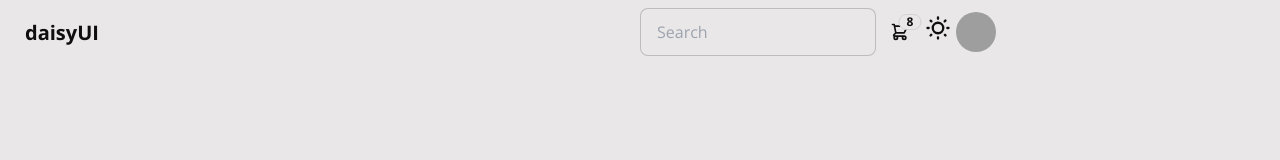
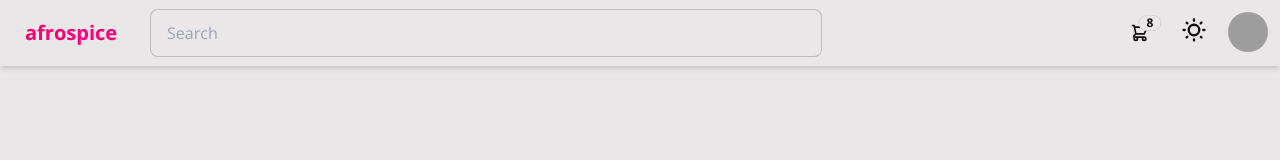
Before and after one commit to dev-Bambam/restaurant-web, a website: page public/home.html in a window 1280 px wide. Drawn offline with nearby package versions, Linux system fonts and the light colour scheme; grey boxes are pictures that could not be loaded.

```diff
--- a/public/home.html
+++ b/public/home.html
@@ -52,41 +52,29 @@
     </style>
   </head>
   <body>
-    <div class="navbar bg-base-100">
-      <!-- logo -->
-      <div class="w-1/2">
-        <a class="btn btn-ghost text-xl">daisyUI</a>
+    <div class="navbar bg-base-100 flex justify-between items-center shadow-md">
+      <!-- Logo -->
+      <a class="btn btn-ghost text-xl text-primary">afrospice</a>
+
+      <!-- Searchbar -->
+      <div class="flex-grow mx-4">
+        <input type="text" placeholder="Search" class="input input-bordered w-full max-w-2xl" />
       </div>
-      <!-- after logo comp -->
-      <div class="w-1/2">
-        <!-- comp div -->
-        <div class="flex">
-          <!-- searchbar -->
-        <div class="form-control w-full">
-          <input type="text" placeholder="Search" class="input input-bordered w-24 md:w-auto lg:w-30rem" />
-        </div>
-        <!-- cart -->
+      <!-- Cart, Theme Controller, and Profile -->
+      <div class="flex space-x-4">
+        <!-- Your existing cart, theme controller, and profile code here -->
+        <div class="col-span-1 flex justify-end items-center space-x-4">
+          <!-- Cart -->
           <div class="dropdown dropdown-end">
             <div tabindex="0" role="button" class="btn btn-ghost btn-circle">
               <div class="indicator">
-              <svg
-                xmlns="http://www.w3.org/2000/svg"
-                class="h-5 w-5"
-                fill="none"
-                viewBox="0 0 24 24"
-                stroke="currentColor">
-                <path
-                  stroke-linecap="round"
-                  stroke-linejoin="round"
-                  stroke-width="2"
-                  d="M3 3h2l.4 2M7 13h10l4-8H5.4M7 13L5.4 5M7 13l-2.293 2.293c-.63.63-.184 1.707.707 1.707H17m0 0a2 2 0 100 4 2 2 0 000-4zm-8 2a2 2 0 11-4 0 2 2 0 014 0z" />
+                <svg xmlns="http://www.w3.org/2000/svg" class="h-5 w-5" fill="none" viewBox="0 0 24 24" stroke="currentColor">
+                  <path stroke-linecap="round" stroke-linejoin="round" stroke-width="2" d="M3 3h2l.4 2M7 13h10l4-8H5.4M7 13L5.4 5M7 13l-2.293 2.293c-.63.63-.184 1.707.707 1.707H17m0 0a2 2 0 100 4 2 2 0 000-4zm-8 2a2 2 0 11-4 0 2 2 0 014 0z" />
                 </svg>
                 <span class="badge badge-sm indicator-item">8</span>
               </div>
             </div>
-          <div
-            tabindex="0"
-            class="card card-compact dropdown-content bg-base-100 z-[1] mt-3 w-52 shadow">
+            <div tabindex="0" class="card card-compact dropdown-content bg-base-100 z-[1] mt-3 w-52 shadow">
               <div class="card-body">
                 <span class="text-lg font-bold">8 Items</span>
                 <span class="text-info">Subtotal: $999</span>
@@ -96,49 +84,30 @@
               </div>
             </div>
           </div>
-        <!-- theme-controller -->
+          <!-- Theme Controller -->
           <div>
             <label class="swap swap-rotate">
               <!-- this hidden checkbox controls the state -->
               <input type="checkbox" class="theme-controller" value="" />
-
               <!-- sun icon -->
-            <svg
-              class="swap-off h-10 w-7 fill-current"
-              xmlns="http://www.w3.org/2000/svg"
-              viewBox="0 0 24 24">
-              <path
-                d="M5.64,17l-.71.71a1,1,0,0,0,0,1.41,1,1,0,0,0,1.41,0l.71-.71A1,1,0,0,0,5.64,17ZM5,12a1,1,0,0,0-1-1H3a1,1,0,0,0,0,2H4A1,1,0,0,0,5,12Zm7-7a1,1,0,0,0,1-1V3a1,1,0,0,0-2,0V4A1,1,0,0,0,12,5ZM5.64,7.05a1,1,0,0,0,.7.29,1,1,0,0,0,.71-.29,1,1,0,0,0,0-1.41l-.71-.71A1,1,0,0,0,4.93,6.34Zm12,.29a1,1,0,0,0,.7-.29l.71-.71a1,1,0,1,0-1.41-1.41L17,5.64a1,1,0,0,0,0,1.41A1,1,0,0,0,17.66,7.34ZM21,11H20a1,1,0,0,0,0,2h1a1,1,0,0,0,0-2Zm-9,8a1,1,0,0,0-1,1v1a1,1,0,0,0,2,0V20A1,1,0,0,0,12,19ZM18.36,17A1,1,0,0,0,17,18.36l.71.71a1,1,0,0,0,1.41,0,1,1,0,0,0,0-1.41ZM12,6.5A5.5,5.5,0,1,0,17.5,12,5.51,5.51,0,0,0,12,6.5Zm0,9A3.5,3.5,0,1,1,15.5,12,3.5,3.5,0,0,1,12,15.5Z" />
+              <svg class="swap-off h-10 w-7 fill-current" xmlns="http://www.w3.org/2000/svg" viewBox="0 0 24 24">
+                <path d="M5.64,17l-.71.71a1,1,0,0,0,0,1.41,1,1,0,0,0,1.41,0l.71-.71A1,1,0,0,0,5.64,17ZM5,12a1,1,0,0,0-1-1H3a1,1,0,0,0,0,2H4A1,1,0,0,0,5,12Zm7-7a1,1,0,0,0,1-1V3a1,1,0,0,0-2,0V4A1,1,0,0,0,12,5ZM5.64,7.05a1,1,0,0,0,.7.29,1,1,0,0,0,.71-.29,1,1,0,0,0,0-1.41l-.71-.71A1,1,0,0,0,4.93,6.34Zm12,.29a1,1,0,0,0,.7-.29l.71-.71a1,1,0,1,0-1.41-1.41L17,5.64a1,1,0,0,0,0,1.41A1,1,0,0,0,17.66,7.34ZM21,11H20a1,1,0,0,0,0,2h1a1,1,0,0,0,0-2Zm-9,8a1,1,0,0,0-1,1v1a1,1,0,0,0,2,0V20A1,1,0,0,0,12,19ZM18.36,17A1,1,0,0,0,17,18.36l.71.71a1,1,0,0,0,1.41,0,1,1,0,0,0,0-1.41ZM12,6.5A5.5,5.5,0,1,0,17.5,12,5.51,5.51,0,0,0,12,6.5Zm0,9A3.5,3.5,0,1,1,15.5,12,3.5,3.5,0,0,1,12,15.5Z" />
               </svg>
-
               <!-- moon icon -->
-            <svg
-              class="swap-on h-10 w-7 fill-current"
-              xmlns="http://www.w3.org/2000/svg"
-              viewBox="0 0 24 24">
-              <path
-                d="M21.64,13a1,1,0,0,0-1.05-.14,8.05,8.05,0,0,1-3.37.73A8.15,8.15,0,0,1,9.08,5.49a8.59,8.59,0,0,1,.25-2A1,1,0,0,0,8,2.36,10.14,10.14,0,1,0,22,14.05,1,1,0,0,0,21.64,13Zm-9.5,6.69A8.14,8.14,0,0,1,7.08,5.22v.27A10.15,10.15,0,0,0,17.22,15.63a9.79,9.79,0,0,0,2.1-.22A8.11,8.11,0,0,1,12.14,19.73Z" />
+              <svg class="swap-on h-10 w-7 fill-current" xmlns="http://www.w3.org/2000/svg" viewBox="0 0 24 24">
+                <path d="M21.64,13a1,1,0,0,0-1.05-.14,8.05,8.05,0,0,1-3.37.73A8.15,8.15,0,0,1,9.08,5.49a8.59,8.59,0,0,1,.25-2A1,1,0,0,0,8,2.36,10.14,10.14,0,1,0,22,14.05,1,1,0,0,0,21.64,13Zm-9.5,6.69A8.14,8.14,0,0,1,7.08,5.22v.27A10.15,10.15,0,0,0,17.22,15.63a9.79,9.79,0,0,0,2.1-.22A8.11,8.11,0,0,1,12.14,19.73Z" />
               </svg>
             </label>
           </div>
-        <!-- profile -->
+          <!-- Profile -->
           <div class="dropdown dropdown-end">
             <div tabindex="0" role="button" class="btn btn-ghost btn-circle avatar">
               <div class="w-10 rounded-full">
-              <img
-                alt="Tailwind CSS Navbar component"
-                src="https://img.daisyui.com/images/stock/photo-1534528741775-53994a69daeb.webp" />
+                <img alt="Tailwind CSS Navbar component" src="https://img.daisyui.com/images/stock/photo-1534528741775-53994a69daeb.webp" />
               </div>
             </div>
-          <ul
-            tabindex="0"
-            class="menu menu-sm dropdown-content bg-base-100 rounded-box z-[1] mt-3 w-52 p-2 shadow">
-            <li>
-              <a class="justify-between">
-                Profile
-                <span class="badge">New</span>
-              </a>
-            </li>
+            <ul tabindex="0" class="menu menu-sm dropdown-content bg-base-100 rounded-box z-[1] mt-3 w-52 p-2 shadow">
+              <li><a class="justify-between">Profile<span class="badge">New</span></a></li>
               <li><a>Settings</a></li>
               <li><a>Logout</a></li>
             </ul>
@@ -147,6 +116,9 @@
       </div>
     </div>
   </body>
+
+
+
   <script src="./index.js"></script>
   <!-- <script src="./swipper.js"></script> -->
   <!-- <script src="https://cdn.jsdelivr.net/npm/swiper@11/swiper-bundle.min.js"></script> -->
```
Also changed, not shown: public/test.html (+24 -36 lines), public/output.css. Lines whose indentation alone changed are shown as unchanged.
